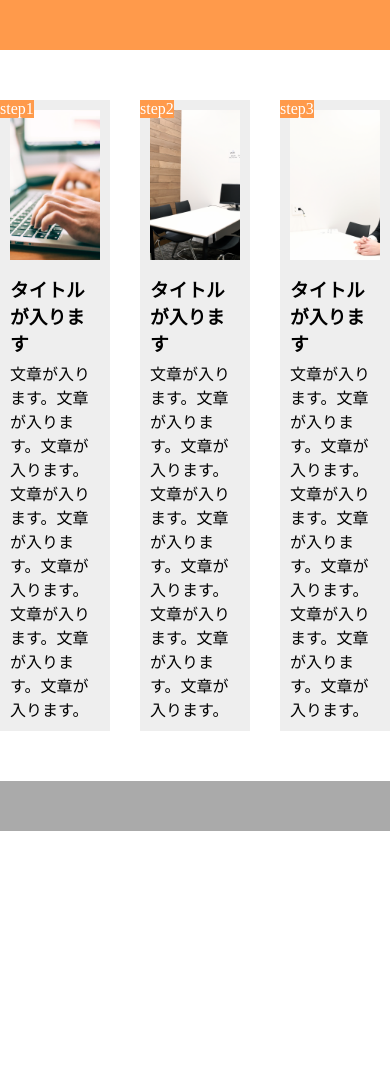
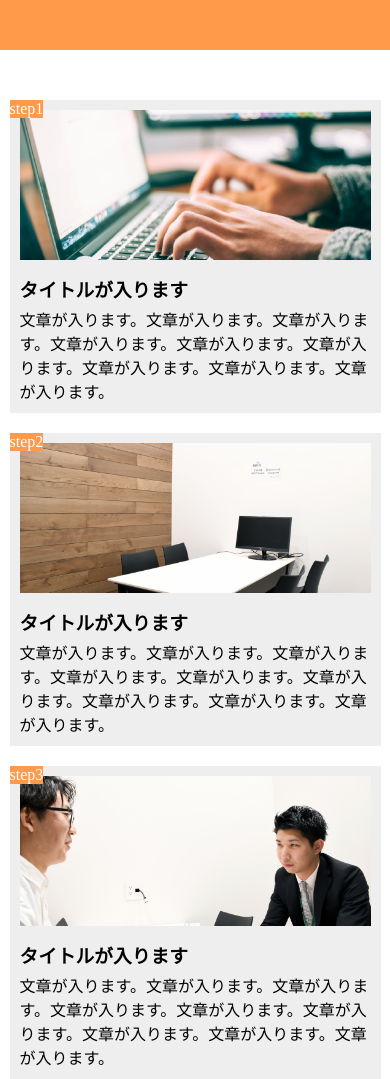
Before and after one commit to ta96ra/dmm_task1-10, a plain HTML site: page index.html in a window 390 px wide. Shown: the top 1079 px of the page. Before the commit the page ends 844 px from the top, so only its background shows below. Drawn offline with Linux system fonts and the light colour scheme.

Commit message:
[Finish]1-10

```diff
--- a/style.css
+++ b/style.css
@@ -74,5 +74,18 @@ footer{
 
 /*レスポンシブ */
 @media screen and (max-width: 768px){
-
+.items{
+    flex-direction: column;
+    align-items: center;
+  }
+  .item{
+    width: 90%;
+    margin-bottom: 20px;
+  }
+  .item:nth-of-type(2){
+    margin: 0 0 20px 0;
+  }
+  .item:last-of-type{
+    margin-bottom: 0;
+  }
 }
```
